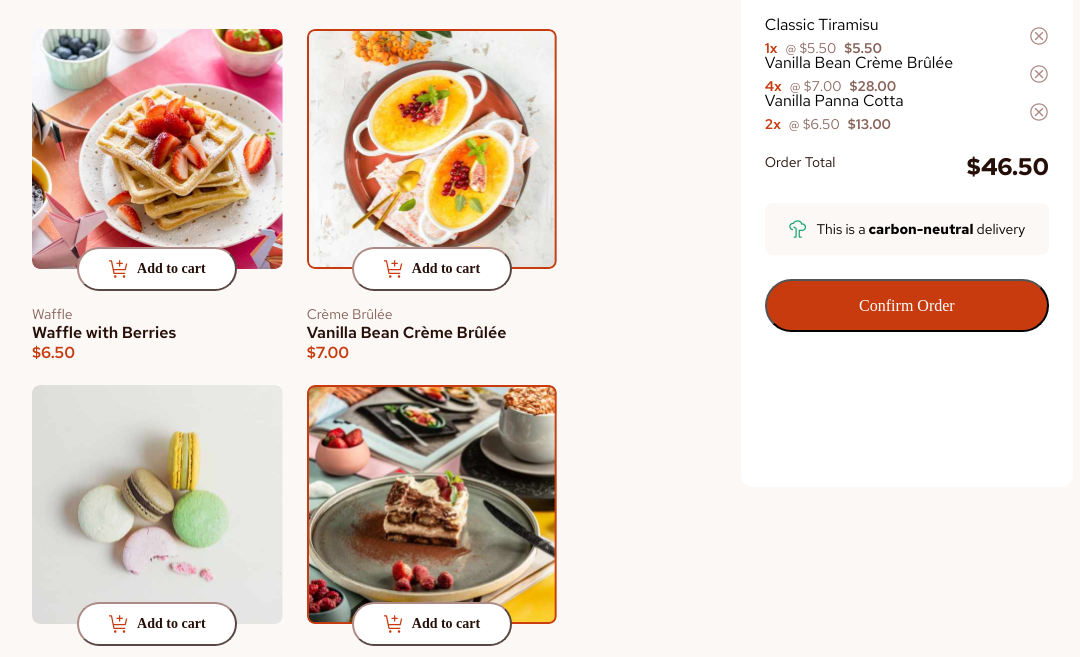
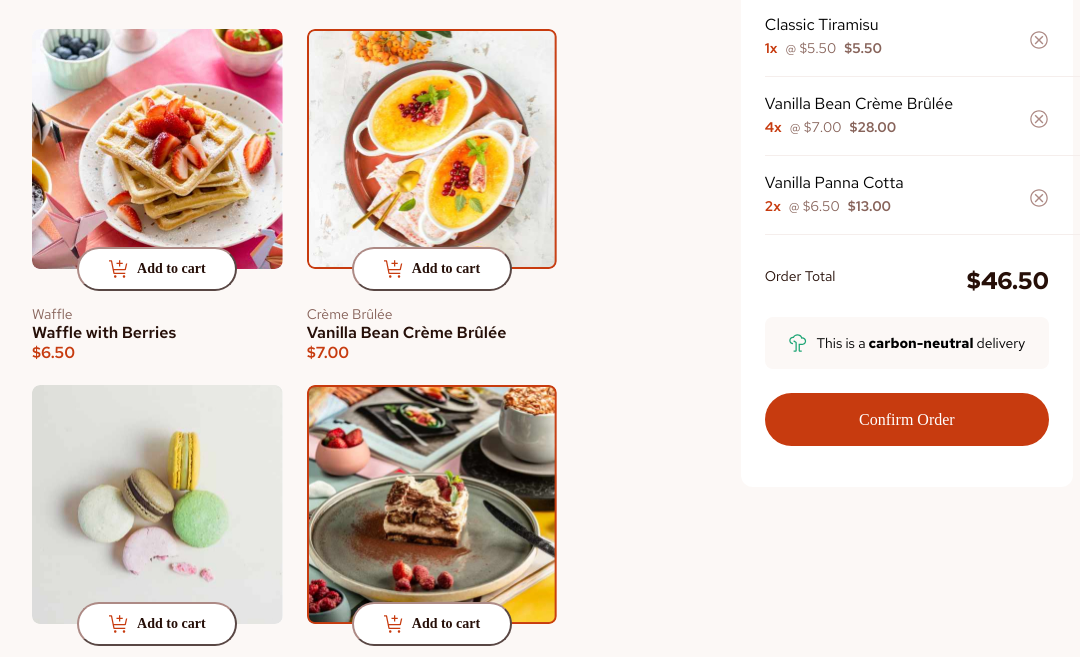
Before and after one commit to denharrison/product-list-, a plain HTML site: page index.html in a window 1280 px wide. Shown: the part 143-800 px from the top of the page, without its empty margins (80-1160 px from the left). Drawn offline with Linux system fonts and the light colour scheme.

Commit message:
final changes in cart

```diff
--- a/Styles/_cart.scss
+++ b/Styles/_cart.scss
@@ -16,9 +16,16 @@
         line-height: 1;
     }
 
+    &-items {
+        display: flex;
+        flex-direction: column;
+        gap: 33px;
+    }
+
     &-item {
         display: flex;
         justify-content: space-between;
+        height: 46px;
 
         &__container {
             display: flex;
@@ -46,6 +53,11 @@
             }
         }
     }
+    &-item::after {
+        content: url(/Icons/Line-cart.svg);
+        position: absolute;
+        margin-top: 43px;
+    }
 }
 
 .order-price {
@@ -54,6 +66,7 @@
     font-family: $MainFont;
     color: rgba(38, 15, 8, 1);
     line-height: 1;
+    padding-top: 24px;
 
     &__text {
         font-size: 14px;
@@ -84,8 +97,8 @@
     background-color: rgba(199, 59, 15, 1);
     border-radius: 999px;
     height: 53px;
+    border-color: transparent;
     &__text {
         color: rgba(255, 255, 255, 1);
-
     }
 }
--- a/index.html
+++ b/index.html
@@ -81,9 +81,8 @@
                     />
                     <p class="delivery-info__text">This is a<b> carbon-neutral </b>delivery</p>
                 </aside>
-                <button class="button-cart">
-                   <p class="button-cart__text">Confirm Order</p>
-
+                <button type="button" class="button-cart">
+                    <p class="button-cart__text">Confirm Order</p>
                 </button>
             </div>
             <section class="product-list">
```
Also changed, not shown: Icons/Line-cart.svg (added), Styles/style.css, 1 other file.
